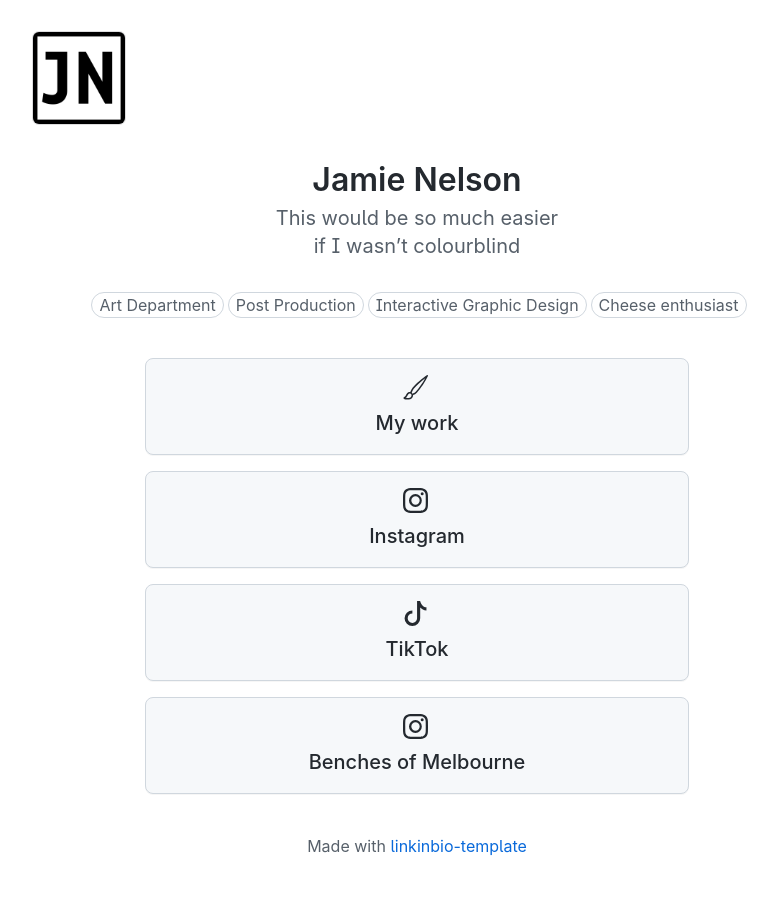
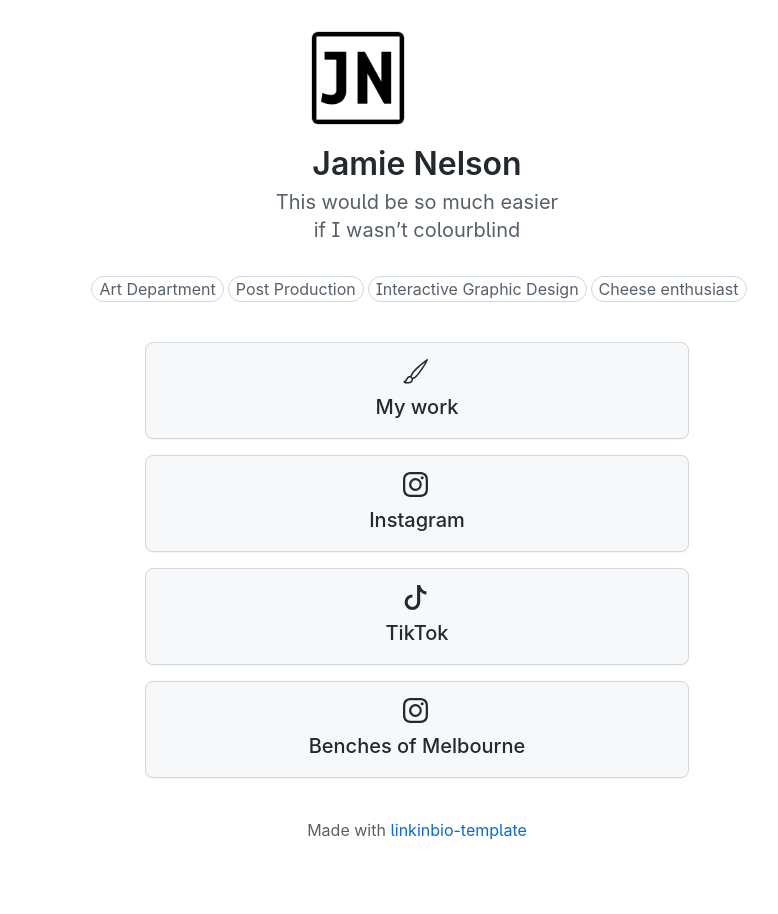
Before and after one commit to jmenelsn/bio, a Jekyll site: the page built from index.md, in a window 1280 px wide. Shown: the whole page, without its empty margins (223-1001 px from the left). Built offline with Jekyll 4.4.1, drawn with Linux system fonts in a browser that asks for light colours; our own code applies the rules of GitHub Pages for plain Markdown files.

Commit message:
Update profile.html

```diff
--- a/_includes/profile.html
+++ b/_includes/profile.html
@@ -1,11 +1,9 @@
 <header class="text-center">
-    <h1 class="d-vertical-block mt-3">
+    <h1 class="d-inline-block mt-3">
         <span class="d-flex">
             <span class="pr-3"><img class="avatar text-center mb-3" alt="{{ page.avatar-alt-text }}"
                     src="{{ page.avatar-url }}" width="92" height="92"></span>
         </span>
-    </h1>
-    <h1 class="d-inline-block mt-3">
         <span class="d-flex">
             <span class="">{{ page.avatar-name }}</span>
         </span>
```
